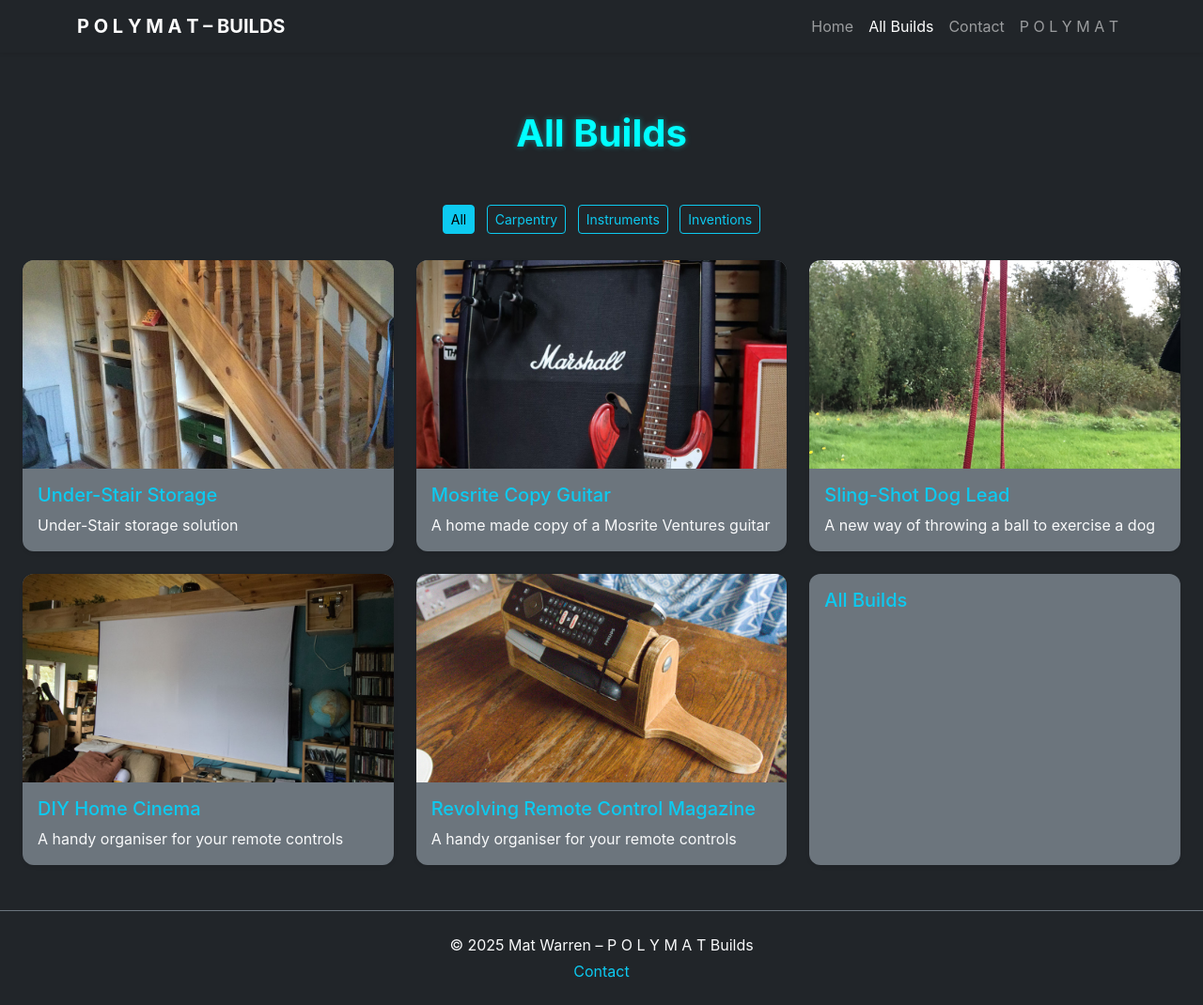
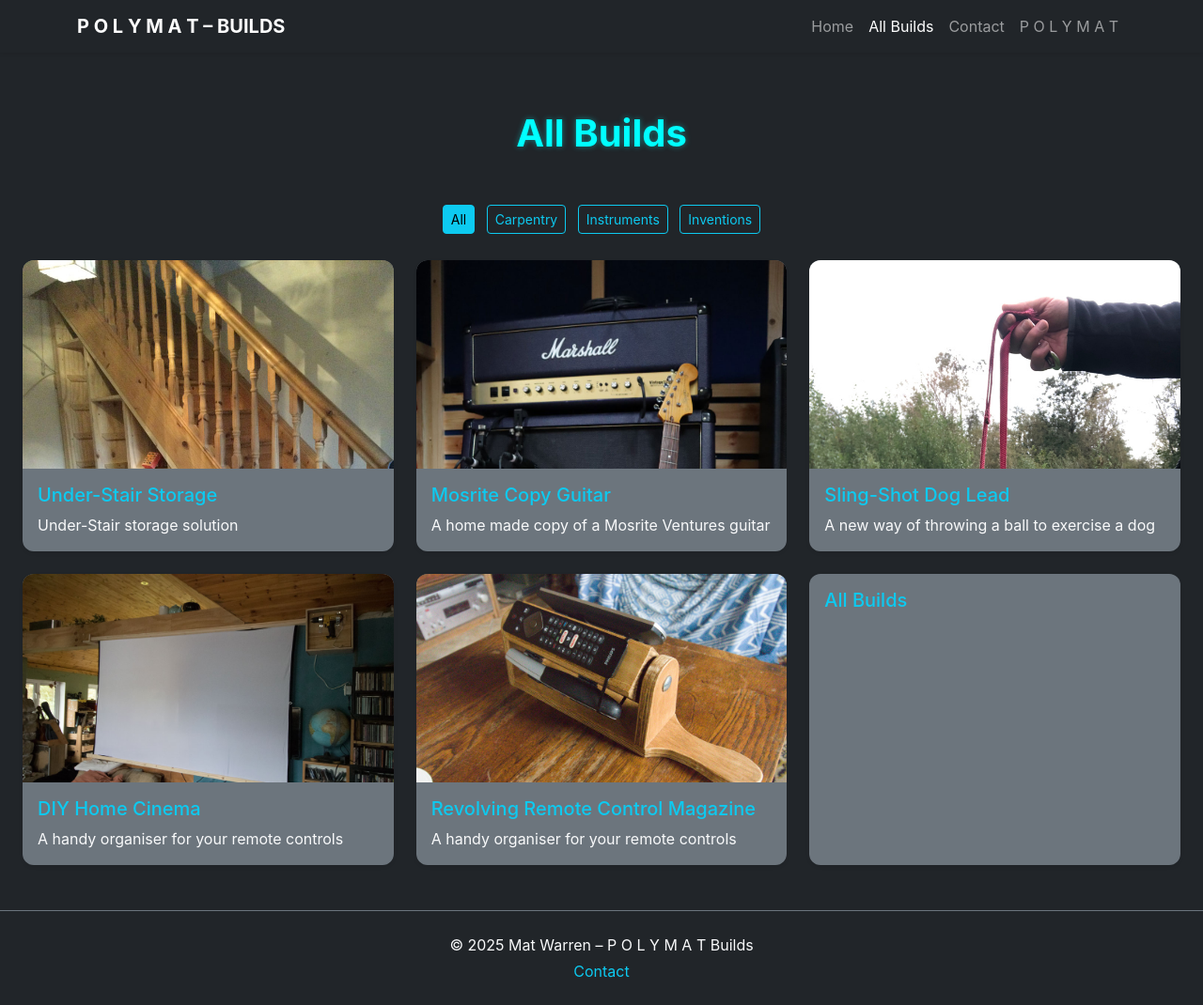
Before and after one commit to astro-mat/polymatBuilds, a Jekyll site: the page built from _builds/index.md, in a window 1280 px wide and 1070 px high. Shown: the whole window at 94% size. Built offline with Jekyll 4.4.1, drawn with Linux system fonts in a browser that asks for light colours.

Commit message:
Change css

```diff
--- a/assets/css/style.css
+++ b/assets/css/style.css
@@ -66,8 +66,8 @@ hr {
 }
 
 .card-img-wrapper img {
-  width: 100%;
-  height: 100%;
+  max-width: 100%;
+  height: auto;
   object-fit: cover;
   display: block;
 }
```
